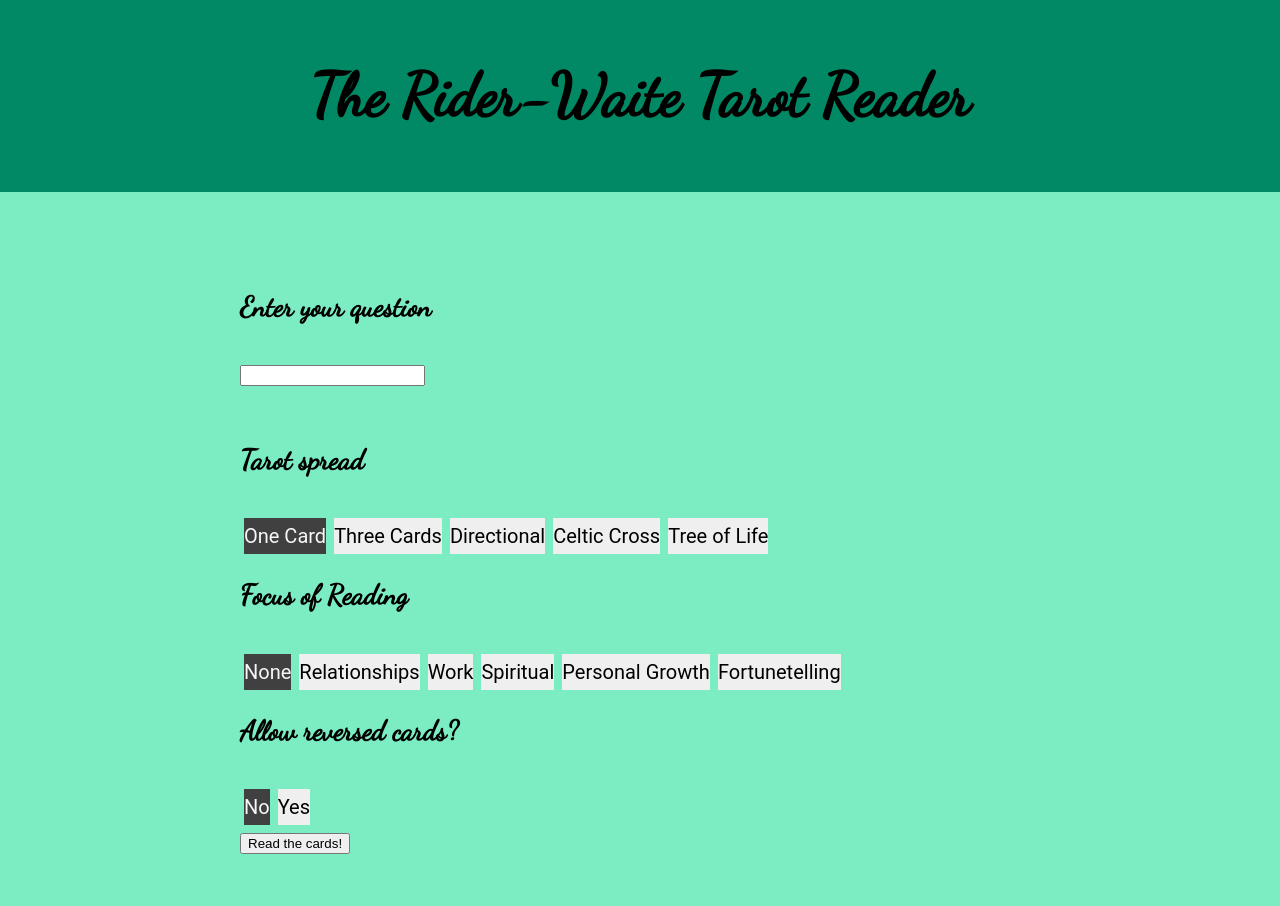
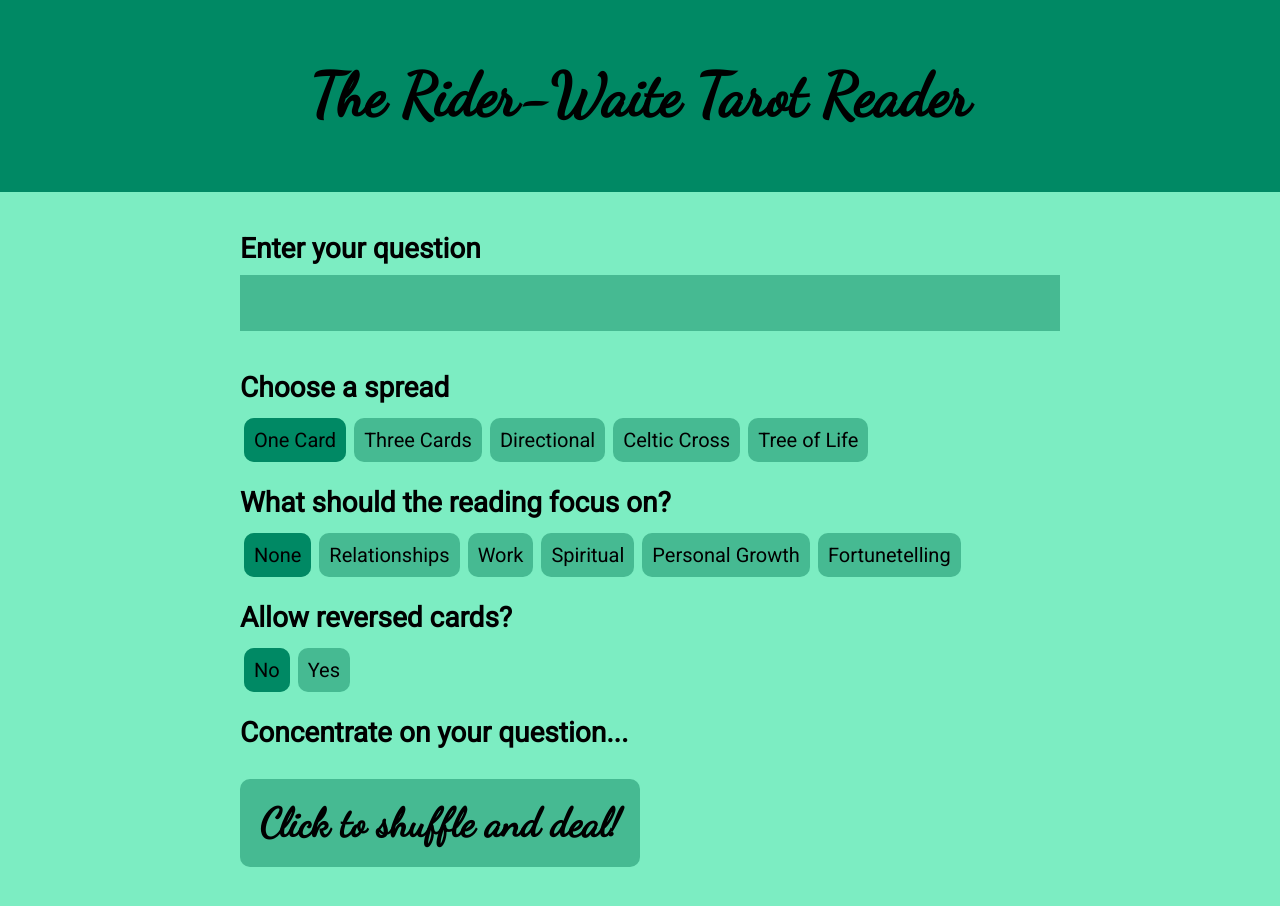
Before and after one commit to wicker/Rider-Waite-Reader, a React (Create React App) app in the folder rider-waite-reader/: page / in a window 1280 px wide. Shown: the top 906 px of the page. Built offline with nearby package versions, Linux system fonts and the light colour scheme.

Commit message:
Format the form.

```diff
--- a/rider-waite-reader/src/App.css
+++ b/rider-waite-reader/src/App.css
@@ -1,4 +1,5 @@
 @import url('https://fonts.googleapis.com/css?family=Dancing+Script');
+@import url('https://fonts.googleapis.com/css?family=Roboto');
 
 body {
   margin: 0;
@@ -58,8 +59,8 @@ h3 {
 
 h4 {
   font-size: 1.4em;
-  font-family: 'Dancing Script', cursive;
-  padding: 20px 0 0 0;
+  padding: 20px 0 10px 0;
+  margin: 0;
 }
 
 .subtitle {
@@ -164,33 +165,60 @@ h4 {
   margin-top: 200px;
 }
 
-label:hover {
-  background-color: #C8E6C9;
-}
-
 label {
 	float:left;
 	margin:4px;
-	background-color:#EFEFEF;
+  background-color: #46ba92;
+  border-radius: 10px;
 }
 
 label span {
-	text-align:center;
-	padding:6px 0px;
-	display:block;
+	text-align: center;
+	padding: 10px;
+	display: block;
   font-size: 1em;
 }
 
 label input {
   position:absolute;
-  top:-20px;
+  left:-20px;
+}
+
+label:hover {
+  background-color: #008964;
 }
 
 label input:checked + span {
-	background-color:#404040;
-	color:#F7F7F7;
+  background-color: #008964;
+  border-radius: 10px;
+}
+
+form {
+  margin: 20px auto;
+  width: 800px;
+  max-width: 100%;
 }
 
 .clear {
   clear: both;
 }
+
+.textbox {
+  background-color: #46ba92;
+  border: 0;
+  font-size: 1.2em;
+  height: 1.5em;
+  width: 100%;
+  padding: 10px;
+}
+
+.submit {
+  background-color: #46ba92;
+  font-family: 'Dancing Script', cursive;
+  margin: 20px 0;
+  font-size: 2em;
+  font-weight: bold;
+  border: 0;
+  border-radius: 10px;
+  padding: 20px;
+}
--- a/rider-waite-reader/src/App.js
+++ b/rider-waite-reader/src/App.js
@@ -26,7 +26,7 @@ class Footer extends Component {
     return (
 
       <footer>
-        <p>This site uses public domain meanings from Mark McElroy and public domain art scanned by Holly Voley</p>
+        <p>This site uses public domain meanings from <a href="http://tarottools.com/a-guide-to-tarot-card-meanings/">Mark McElroy</a> and public domain art scanned by <a href="https://en.wikipedia.org/wiki/Rider-Waite_tarot_deck">Holly Voley</a></p>
       </footer>
 
     )
@@ -204,14 +204,13 @@ class FormGetAReading extends Component {
     } else {
       return (
         <div>
-          <section className="reading">
           <form onSubmit={this.handleSubmit}>
             <p className="clear">
               <h4>Enter your question</h4>
-                <input type="text" name="question" onChange={this.handleChange}/>
+              <input className="textbox" type="text" name="question" onChange={this.handleChange}/>
             </p>
             <p className="clear">
-                <h4>Tarot spread</h4>
+              <h4>Choose a spread</h4>
               <label><input type="radio" name="layout" value="onecard"
                 defaultChecked onChange={this.handleChange}/><span>One Card</span></label>
               <label><input type="radio" name="layout" value="threecard"
@@ -224,7 +223,7 @@ class FormGetAReading extends Component {
                 onChange={this.handleChange}/><span>Tree of Life</span></label>
             </p>
             <p className="clear">
-                <h4>Focus of Reading</h4>
+              <h4>What should the reading focus on?</h4>
               <label><input type="radio" name="focus" value="none"
                 defaultChecked onChange={this.handleChange}/><span>None</span></label>
               <label><input type="radio" name="focus" value="relationships"
@@ -247,10 +246,10 @@ class FormGetAReading extends Component {
 
             </p>
             <p className="clear">
-                <input type="submit" value="Read the cards!" />
+              <h4>Concentrate on your question...</h4>
+              <input className="submit" type="submit" value="Click to shuffle and deal!" />
             </p>
           </form>
-          </section>
         </div>
       )
     }
```
Lines whose indentation alone changed are shown as unchanged.
